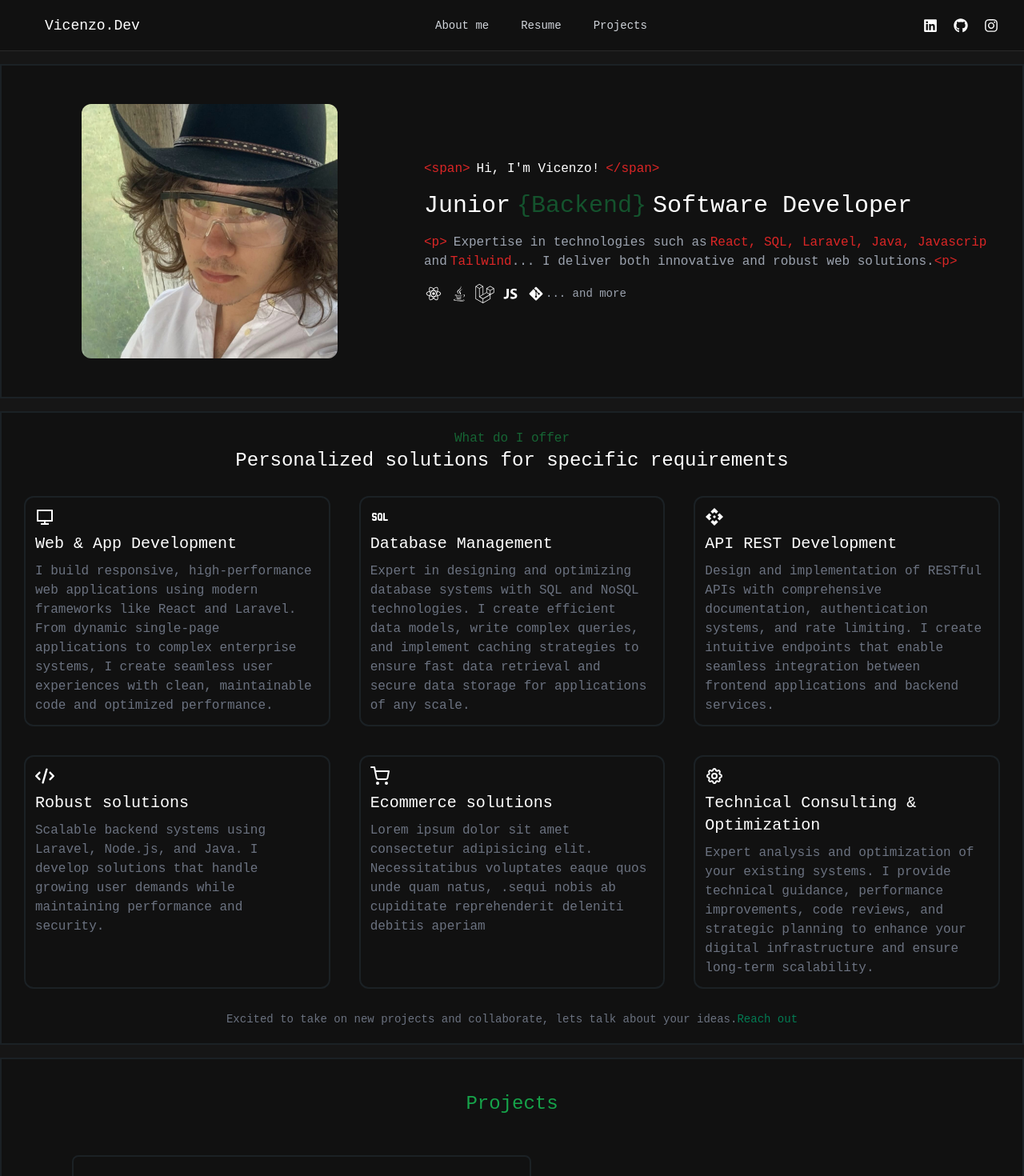
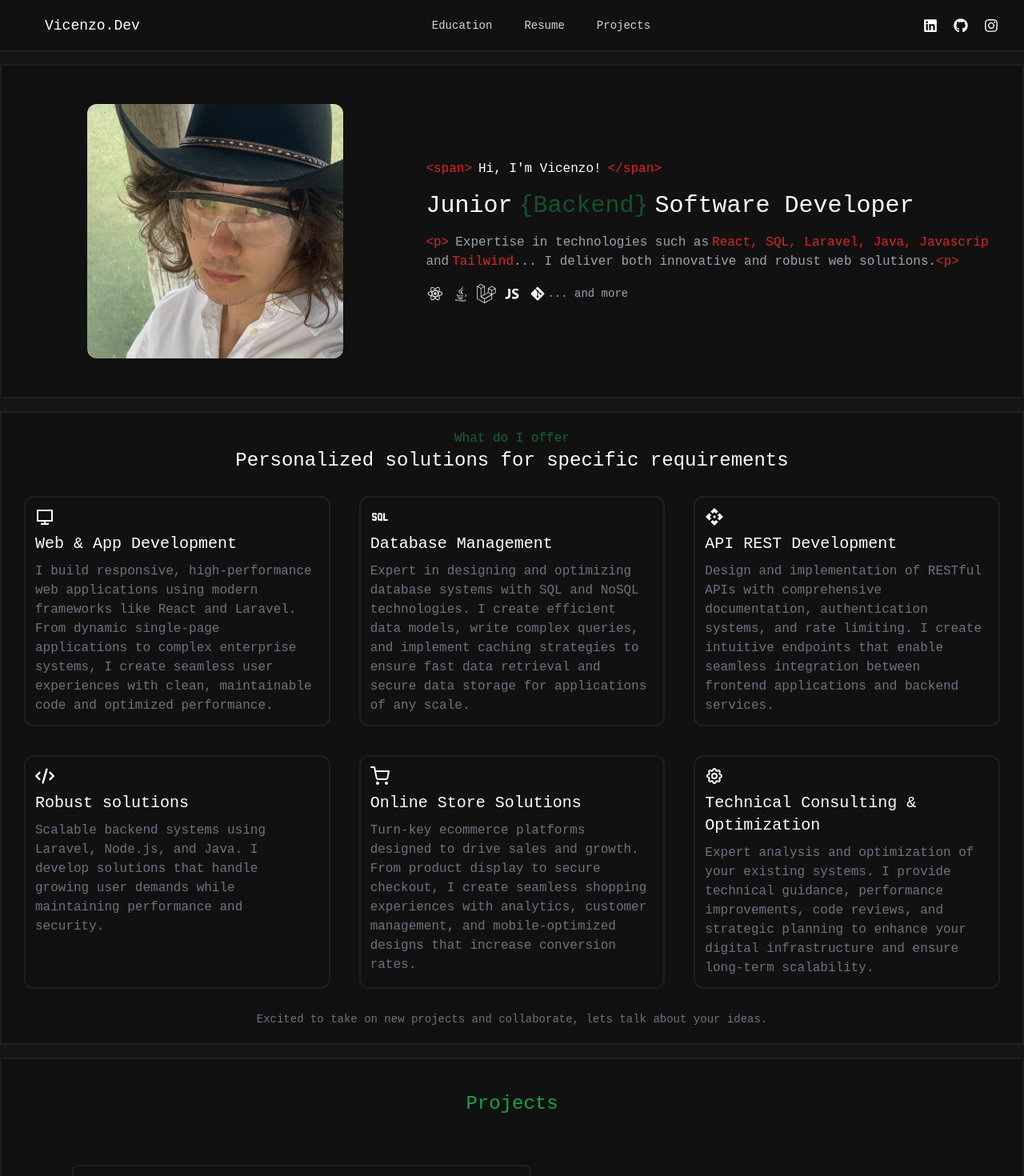
Before and after one commit to vimohbjj/vimohbjj.github.io, a React (Create React App) app: page / in a window 1280 px wide. Shown: the top 1470 px of the page at 80% size. Built offline with nearby package versions, Linux system fonts and the light colour scheme.

Commit message:
Final details

```diff
--- a/src/App.css
+++ b/src/App.css
@@ -17,6 +17,7 @@ body {
 
 html{
   background-color: var(--ligthDark);
+  scroll-behavior: smooth;
 }
 
 li::marker {
--- a/src/components/education.jsx
+++ b/src/components/education.jsx
@@ -2,7 +2,7 @@ import React from 'react'
 import { RiGraduationCapFill } from 'react-icons/ri';
 export const Education = () => {
   return (
-    <section className='text-white bg-color-dark flex flex-col sm:flex-row justify-evenly gap-4 border-2 border-color-gray p-9'>
+    <section id='education' className='text-white bg-color-dark flex flex-col sm:flex-row justify-evenly gap-4 border-2 border-color-gray p-9'>
         <article className='flex items-center gap-4'>
             <RiGraduationCapFill className='text-xl sm:text-2xl text-green-700'/>
             <h2 className='text-xl sm:text-2xl text-green-700'>Education</h2>
--- a/src/components/navbar.jsx
+++ b/src/components/navbar.jsx
@@ -50,9 +50,9 @@ export const Navbar = () => {
                     <div className="flex flex-1 items-center justify-center sm:items-stretch">
                         <div className="hidden sm:ml-6 sm:block">
                             <div className="flex space-x-4">
-                                <a href="#" className="rounded-md px-3 py-2 text-sm font-medium text-gray-300 hover:bg-white/5 hover:text-white">About me</a>
-                                <a href="#" className="rounded-md px-3 py-2 text-sm font-medium text-gray-300 hover:bg-white/5 hover:text-white">Resume</a>
-                                <a href="#" className="rounded-md px-3 py-2 text-sm font-medium text-gray-300 hover:bg-white/5 hover:text-white">Projects</a>
+                                <a href="#education" className="rounded-md px-3 py-2 text-sm font-medium text-gray-300 hover:bg-white/5 hover:text-white">Education</a>
+                                <a href="https://drive.google.com/file/d/1iMO2nO6GiJJJMXxIoPJNOmXdofhkHAE_/view?usp=sharing" className="rounded-md px-3 py-2 text-sm font-medium text-gray-300 hover:bg-white/5 hover:text-white">Resume</a>
+                                <a href="#projects" className="rounded-md px-3 py-2 text-sm font-medium text-gray-300 hover:bg-white/5 hover:text-white">Projects</a>
                             </div>
                         </div>
                     </div>
@@ -66,9 +66,9 @@ export const Navbar = () => {
 
             <div className={`sm:hidden ${isMenuOpen ? 'block' : 'hidden'}`}>
                 <div className="space-y-1 px-2 pt-2 pb-3">
-                    <a href="#" className="block rounded-md bg-gray-950/50 px-3 py-2 text-base font-medium text-white">About me</a>
-                    <a href="#" className="block rounded-md px-3 py-2 text-base font-medium text-gray-300 hover:bg-white/5 hover:text-white">Resume</a>
-                    <a href="#" className="block rounded-md px-3 py-2 text-base font-medium text-gray-300 hover:bg-white/5 hover:text-white">Project</a>
+                    <a href="#education" className="block rounded-md px-3 py-2 text-base font-medium text-gray-300 hover:bg-white/5 hover:text-white">Education</a>
+                    <a href="https://drive.google.com/file/d/1iMO2nO6GiJJJMXxIoPJNOmXdofhkHAE_/view?usp=sharing" className="block rounded-md px-3 py-2 text-base font-medium text-gray-300 hover:bg-white/5 hover:text-white">Resume</a>
+                    <a href="#projects" className="block rounded-md px-3 py-2 text-base font-medium text-gray-300 hover:bg-white/5 hover:text-white">Projects</a>
                 </div>
             </div>
         </nav>
--- a/src/components/profile.jsx
+++ b/src/components/profile.jsx
@@ -8,17 +8,17 @@ import perfil from '../img/perfil.jpg';
 
  const Profile = () => {
   return (
-    <section className='text-white bg-color-dark border-2 border-color-gray grid grid-cols-5 items-center align-middle gap-4 p-4 md:pt-12 md:pb-12'>
+    <section className='text-white bg-color-dark border-2 border-color-gray grid grid-cols-5 items-center align-middle gap-4 p-7 md:pt-12 md:pb-12'>
         <article className='hidden md:flex col-span-3 md:col-span-2 justify-center items-center text-center'>
             <img className='w-52 md:w-64 lg:w-80 rounded-xl mx-auto' src={perfil} alt="myimage" />
         </article>
         <article className='col-span-5 md:col-span-3 flex flex-col gap-4 m-2'>
-            <p className='text-sm sm:text-base'>
+            <p className='text-sm sm:text-base flex flex-col sm:flex-row'>
               <span className='text-red-600 pe-2'>{'<span>'}</span>
-              Hi, I'm Vicenzo!
+              <span>Hi, I'm Vicenzo!</span>
               <span className='text-red-600 ps-2'>{'</span>'}</span>
             </p>
-            <h2 className='text-white text-base sm:text-2xl md:text-3xl'>
+            <h2 className='text-white text-sm sm:text-2xl md:text-3xl'>
                 Junior
                 <span className='text-green-900 ps-2 pe-2'>
                     {'{Backend}'}
@@ -48,7 +48,7 @@ import perfil from '../img/perfil.jpg';
                     <DiGit />
 
                 </span>
-                <span className='text-gray-400 text-sm sm:text-md'>
+                <span className='text-gray-400 text-sm hidden sm:block sm:text-md'>
                 ... and more
                 </span>
             </p>
--- a/src/components/projects.jsx
+++ b/src/components/projects.jsx
@@ -23,8 +23,8 @@ export const Projects = () => {
     };
 
   return (
-    <section className='text-white bg-color-dark p-10 border-2 border-color-gray' >
-        <h2 className='text-center text-md sm:text-lg md:text-2xl text-green-600'>Projects</h2>
+    <section id='projects' className='text-white bg-color-dark p-10 border-2 border-color-gray' >
+        <h2 className='text-center text-md sm:text-lg md:text-2xl text-green-600 mb-3'>Projects</h2>
         <Slider {...settings} className='sm:p-8'>
             <article className='px-4 mt-4'>
                 <div className='flex flex-col xl:flex-row justify-evenly items-center gap-9'>
--- a/src/components/services.jsx
+++ b/src/components/services.jsx
@@ -50,11 +50,11 @@ export const Services = () => {
             </div>
             <div className='col-span-6 sm:col-span-3 lg:col-span-2 flex flex-col gap-2 rounded-xl border-2 border-color-gray p-3 m-2'>
                 <FiShoppingCart className='text-2xl'/>
-                <h3 className='text-base sm:text-xl'>Ecommerce solutions</h3>
+                <h3 className='text-base sm:text-xl'>Online Store Solutions</h3>
                 <p className='text-gray-500 text-sm sm:text-base'>
-                    Lorem ipsum dolor sit amet consectetur adipisicing elit.
-                    Necessitatibus voluptates eaque quos unde quam natus,
-                    .sequi nobis ab cupiditate reprehenderit deleniti debitis aperiam
+                    Turn-key ecommerce platforms designed to drive sales and growth. From product display
+                    to secure checkout, I create seamless shopping experiences with analytics, customer
+                    management, and mobile-optimized designs that increase conversion rates.
                 </p>
             </div>
             <div className='col-span-6 sm:col-span-3 lg:col-span-2 flex flex-col gap-2 rounded-xl border-2 border-color-gray p-3 m-2'>
@@ -70,7 +70,6 @@ export const Services = () => {
         <p className='text-gray-500 text-center text-sm'>
             Excited to take on new projects and collaborate, lets
             talk about your ideas.
-            <a className='color-light-green' href="/">Reach out</a>
         </p>
     </section>
   )
--- a/src/components/skills.jsx
+++ b/src/components/skills.jsx
@@ -8,19 +8,21 @@ import { IoLogoJavascript } from 'react-icons/io5';
 import { SiMysql } from 'react-icons/si';
 import { AiOutlineDotNet } from 'react-icons/ai';
 import { BiLogoTailwindCss } from 'react-icons/bi';
+import { DiScrum } from 'react-icons/di';
 
 export const Skills = () => {
   return (
-    <section className='text-white bg-color-dark grid grid-cols-4 gap-3 p-4 border-2 border-color-gray'>
+    <section className='text-white bg-color-dark grid grid-cols-4 gap-3 p-9 border-2 border-color-gray'>
         <article className='col-span-4'>
             <h2 className='text-center text:lg sm:text-xl md:text-2xl text-green-700'>My skills</h2>
         </article>
-        <article className='col-span-4 md:col-span-2 flex flex-col justify-evenly bg-color-ligth-dark p-4 m-3 rounded-lg border-2 border-color-gray'>
+        <article className='col-span-4 md:col-span-2 flex flex-col justify-evenly bg-color-ligth-dark p-4 m-3 gap-3 sm:gap-1 rounded-lg border-2 border-color-gray'>
             <div className='flex flex-row justify-evenly items-center gap-5'>
                 <FaPhp className='text-5xl sm:text-6xl text-purple-800'/>
                 <FaLaravel className='text-4xl sm:text-5xl text-red-600'/>
                 <SiMysql className='text-4xl sm:text-5xl'/>
                 <AiOutlineDotNet className='text-4xl sm:text-6xl text-purple-500'/>
+                <DiScrum className='text-orange-400 text-4xl sm:text-5xl'/>
             </div>
             <div className='flex flex-row justify-evenly items-center gap-5'>
                 <FaReact className='text-4xl sm:text-5xl text-blue-500'/>
```
